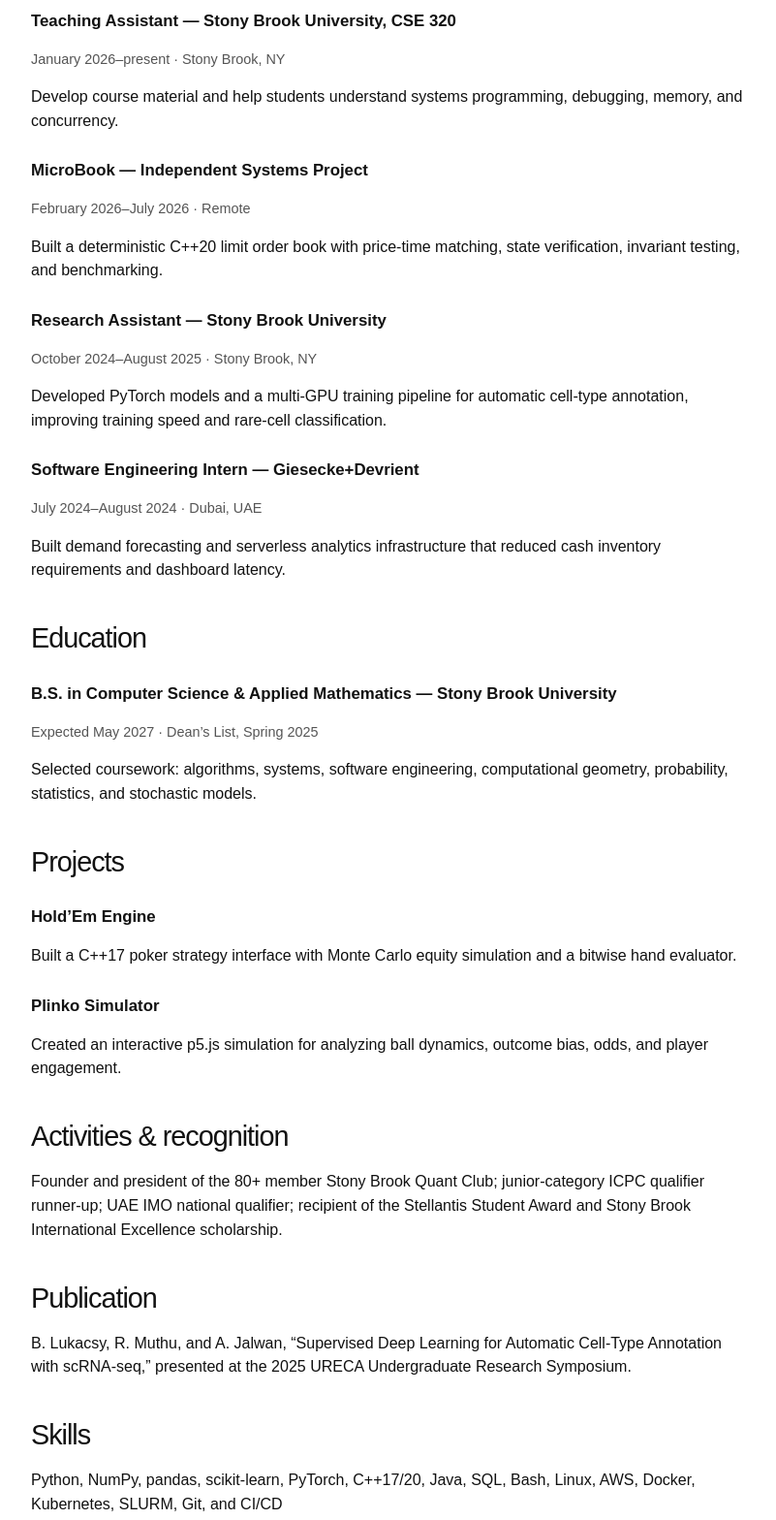
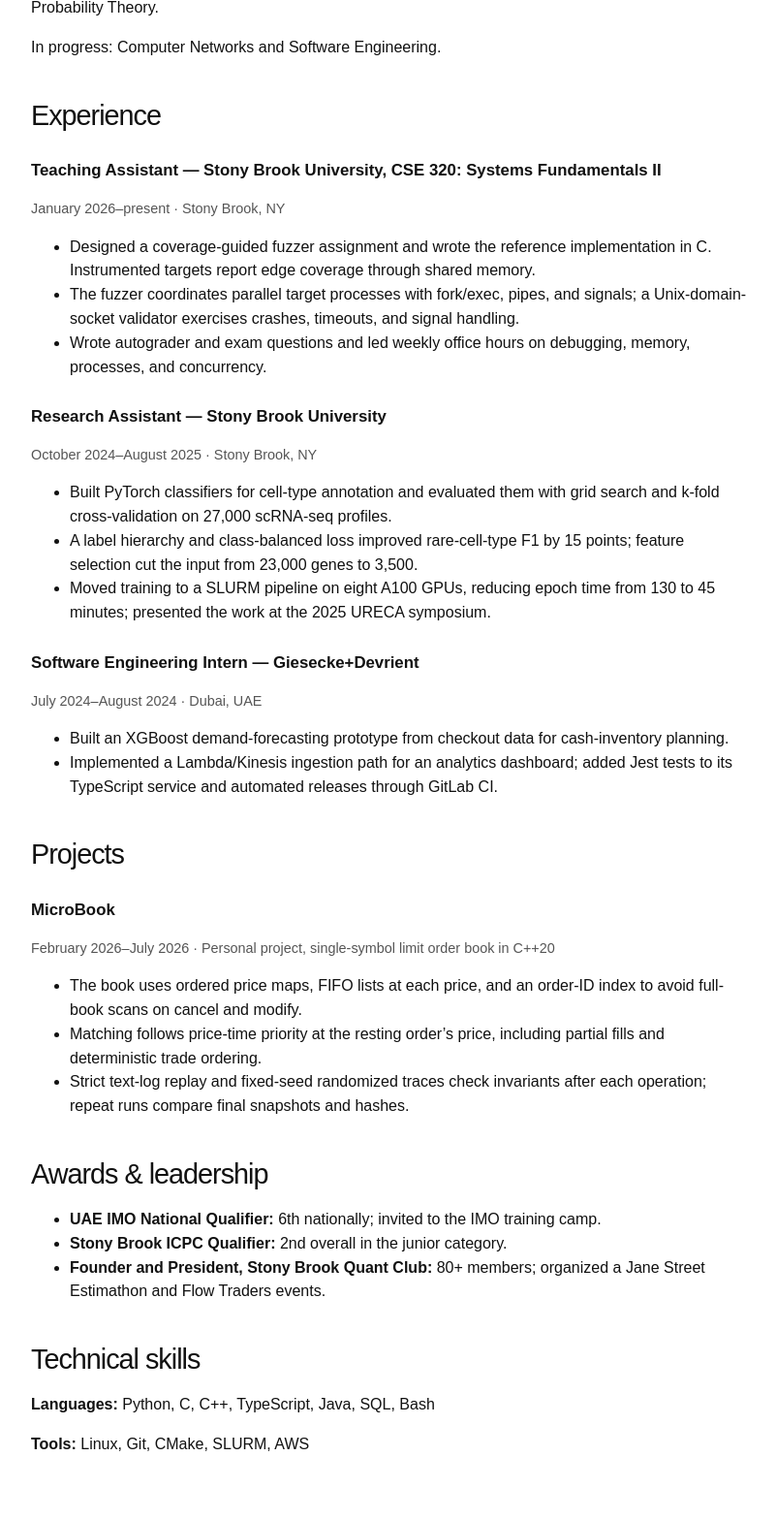
Before and after one commit to rahul-muthu/rahul-muthu.github.io, a website: page resume/index.html in a window 1280 px wide. Shown: the part 414-1982 px from the top of the page at 97% size, without its empty margins (238-1039 px from the left). Drawn offline with Linux system fonts and the light colour scheme.

Commit message:
content: update resume with December 2027 graduation version

```diff
--- a/resume/index.html
+++ b/resume/index.html
@@ -13,26 +13,56 @@
   <a class="skip-link" href="#content">Skip to content</a>
   <header class="site-masthead"><div class="site-wrap"><span class="site-title">Rahul Muthu</span><nav aria-label="Primary navigation"><a href="/">about</a><a href="/blog/">blog</a><a href="/resume/" aria-current="page">resume</a><button type="button" class="email-copy" data-copy-email="rahul.muthu@stonybrook.edu" aria-label="Copy email address" title="Copy rahul.muthu@stonybrook.edu">email</button><a href="https://github.com/rahul-muthu">github</a><span class="copy-status" role="status"></span></nav></div></header>
   <main id="content" class="site-wrap page-content resume">
-    <p><a href="mailto:rahul.muthu@stonybrook.edu">rahul.muthu@stonybrook.edu</a> · <a href="tel:+19342632862">+1 934-263-2862</a> · <a href="https://github.com/rahul-muthu">GitHub</a> · <a href="https://www.linkedin.com/in/rahul-muthu-">LinkedIn</a></p>
+    <p><a href="mailto:rahul.muthu@stonybrook.edu">rahul.muthu@stonybrook.edu</a> · <a href="tel:+19342632862">+1 934-263-2862</a> · <a href="https://github.com/rahul-muthu">GitHub</a> · <a href="https://www.linkedin.com/in/rahul-muthu-073366218">LinkedIn</a></p>
     <p class="no-print"><a href="/resume.pdf">Download PDF</a></p>
-    <h2>Summary</h2>
-    <p>Computer science and applied mathematics student with experience in systems programming, machine learning research, cloud infrastructure, and quantitative computing.</p>
+    <h2>Education</h2>
+    <section class="resume-entry"><h3>B.S. in Computer Science &amp; Applied Mathematics — Stony Brook University</h3><p class="meta">August 2023–December 2027 (expected) · Stony Brook, NY</p><p>Relevant coursework: Data Structures, Systems Fundamentals I &amp; II, Software Development, Operating Systems, Cloud Computing, Data Mining, Theory of Computation, Computational Geometry, and Probability Theory.</p><p>In progress: Computer Networks and Software Engineering.</p></section>
     <h2>Experience</h2>
-    <section class="resume-entry"><h3>Teaching Assistant — Stony Brook University, CSE 320</h3><p class="meta"><time datetime="2026-01">January 2026</time>–present · Stony Brook, NY</p><p>Develop course material and help students understand systems programming, debugging, memory, and concurrency.</p></section>
-    <section class="resume-entry"><h3>MicroBook — Independent Systems Project</h3><p class="meta"><time datetime="2026-02">February 2026</time>–<time datetime="2026-07">July 2026</time> · Remote</p><p>Built a deterministic C++20 limit order book with price-time matching, state verification, invariant testing, and benchmarking.</p></section>
-    <section class="resume-entry"><h3>Research Assistant — Stony Brook University</h3><p class="meta"><time datetime="2024-10">October 2024</time>–<time datetime="2025-08">August 2025</time> · Stony Brook, NY</p><p>Developed PyTorch models and a multi-GPU training pipeline for automatic cell-type annotation, improving training speed and rare-cell classification.</p></section>
-    <section class="resume-entry"><h3>Software Engineering Intern — Giesecke+Devrient</h3><p class="meta"><time datetime="2024-07">July 2024</time>–<time datetime="2024-08">August 2024</time> · Dubai, UAE</p><p>Built demand forecasting and serverless analytics infrastructure that reduced cash inventory requirements and dashboard latency.</p></section>
-    <h2>Education</h2>
-    <section class="resume-entry"><h3>B.S. in Computer Science &amp; Applied Mathematics — Stony Brook University</h3><p class="meta">Expected May 2027 · Dean’s List, Spring 2025</p><p>Selected coursework: algorithms, systems, software engineering, computational geometry, probability, statistics, and stochastic models.</p></section>
+    <section class="resume-entry">
+      <h3>Teaching Assistant — Stony Brook University, CSE 320: Systems Fundamentals II</h3>
+      <p class="meta"><time datetime="2026-01">January 2026</time>–present · Stony Brook, NY</p>
+      <ul>
+        <li>Designed a coverage-guided fuzzer assignment and wrote the reference implementation in C. Instrumented targets report edge coverage through shared memory.</li>
+        <li>The fuzzer coordinates parallel target processes with fork/exec, pipes, and signals; a Unix-domain-socket validator exercises crashes, timeouts, and signal handling.</li>
+        <li>Wrote autograder and exam questions and led weekly office hours on debugging, memory, processes, and concurrency.</li>
+      </ul>
+    </section>
+    <section class="resume-entry">
+      <h3>Research Assistant — Stony Brook University</h3>
+      <p class="meta"><time datetime="2024-10">October 2024</time>–<time datetime="2025-08">August 2025</time> · Stony Brook, NY</p>
+      <ul>
+        <li>Built PyTorch classifiers for cell-type annotation and evaluated them with grid search and k-fold cross-validation on 27,000 scRNA-seq profiles.</li>
+        <li>A label hierarchy and class-balanced loss improved rare-cell-type F1 by 15 points; feature selection cut the input from 23,000 genes to 3,500.</li>
+        <li>Moved training to a SLURM pipeline on eight A100 GPUs, reducing epoch time from 130 to 45 minutes; presented the work at the 2025 URECA symposium.</li>
+      </ul>
+    </section>
+    <section class="resume-entry">
+      <h3>Software Engineering Intern — Giesecke+Devrient</h3>
+      <p class="meta"><time datetime="2024-07">July 2024</time>–<time datetime="2024-08">August 2024</time> · Dubai, UAE</p>
+      <ul>
+        <li>Built an XGBoost demand-forecasting prototype from checkout data for cash-inventory planning.</li>
+        <li>Implemented a Lambda/Kinesis ingestion path for an analytics dashboard; added Jest tests to its TypeScript service and automated releases through GitLab CI.</li>
+      </ul>
+    </section>
     <h2>Projects</h2>
-    <section class="resume-entry"><h3>Hold’Em Engine</h3><p>Built a C++17 poker strategy interface with Monte Carlo equity simulation and a bitwise hand evaluator.</p></section>
-    <section class="resume-entry"><h3>Plinko Simulator</h3><p>Created an interactive p5.js simulation for analyzing ball dynamics, outcome bias, odds, and player engagement.</p></section>
-    <h2>Activities &amp; recognition</h2>
-    <p>Founder and president of the 80+ member Stony Brook Quant Club; junior-category ICPC qualifier runner-up; UAE IMO national qualifier; recipient of the Stellantis Student Award and Stony Brook International Excellence scholarship.</p>
-    <h2>Publication</h2>
-    <p>B. Lukacsy, R. Muthu, and A. Jalwan, “Supervised Deep Learning for Automatic Cell-Type Annotation with scRNA-seq,” presented at the 2025 URECA Undergraduate Research Symposium.</p>
-    <h2>Skills</h2>
-    <p>Python, NumPy, pandas, scikit-learn, PyTorch, C++17/20, Java, SQL, Bash, Linux, AWS, Docker, Kubernetes, SLURM, Git, and CI/CD</p>
+    <section class="resume-entry">
+      <h3>MicroBook</h3>
+      <p class="meta"><time datetime="2026-02">February 2026</time>–<time datetime="2026-07">July 2026</time> · Personal project, single-symbol limit order book in C++20</p>
+      <ul>
+        <li>The book uses ordered price maps, FIFO lists at each price, and an order-ID index to avoid full-book scans on cancel and modify.</li>
+        <li>Matching follows price-time priority at the resting order’s price, including partial fills and deterministic trade ordering.</li>
+        <li>Strict text-log replay and fixed-seed randomized traces check invariants after each operation; repeat runs compare final snapshots and hashes.</li>
+      </ul>
+    </section>
+    <h2>Awards &amp; leadership</h2>
+    <ul>
+      <li><strong>UAE IMO National Qualifier:</strong> 6th nationally; invited to the IMO training camp.</li>
+      <li><strong>Stony Brook ICPC Qualifier:</strong> 2nd overall in the junior category.</li>
+      <li><strong>Founder and President, Stony Brook Quant Club:</strong> 80+ members; organized a Jane Street Estimathon and Flow Traders events.</li>
+    </ul>
+    <h2>Technical skills</h2>
+    <p><strong>Languages:</strong> Python, C, C++, TypeScript, Java, SQL, Bash</p>
+    <p><strong>Tools:</strong> Linux, Git, CMake, SLURM, AWS</p>
   </main>
   <footer class="site-footer"><div class="site-wrap"><p>Rahul Muthu · <a href="/resume.pdf">PDF resume</a></p></div></footer>
 </body>
```
Also changed, not shown: site/resume/index.html (+47 -17 lines), 2 other files.
